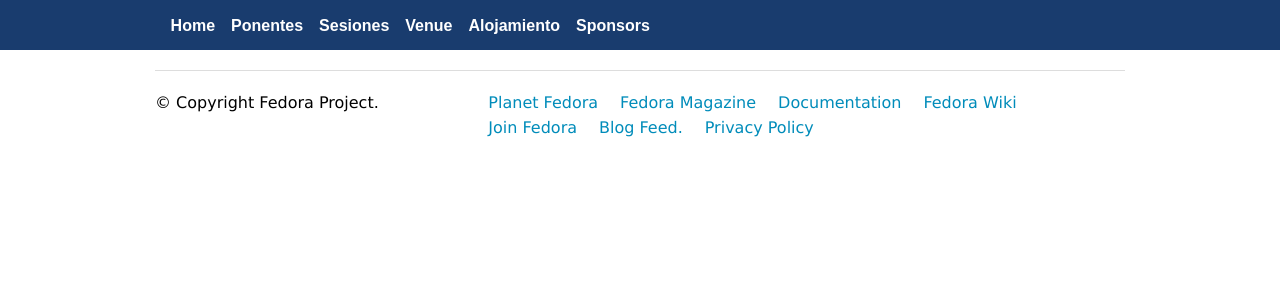
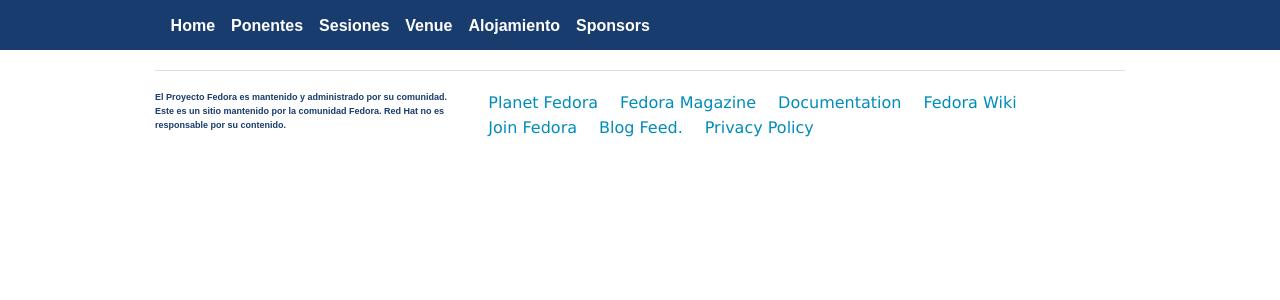
Before and after one commit to echevemaster/fudcon, a Flask app: page / in a window 1280 px wide. Shown: the part 107-407 px from the top of the page. Run offline with Flask 2, Linux system fonts and the light colour scheme; data that the repository does not hold is empty.

Commit message:
Fedora disclaimer

```diff
--- a/fudcon/static/css/custom.css
+++ b/fudcon/static/css/custom.css
@@ -93,3 +93,10 @@ footer {
 display:block;
 bottom: 0;
 }
+
+.disclaimer {
+font-family: 'Liberation Sans', sans-serif;
+font-size:9px;
+font-weight:bolder;
+color:#193C6E;
+}
--- a/fudcon/templates/footer.html
+++ b/fudcon/templates/footer.html
@@ -3,7 +3,7 @@
         <hr>
         <div class="row">
             <div class="large-4 columns">
-                <p>© Copyright Fedora Project.</p>
+                <p class="disclaimer">El Proyecto Fedora es mantenido y administrado por su comunidad. Este es un sitio mantenido por la comunidad Fedora. Red Hat no es responsable por su contenido.</p>
             </div>
             <div class="large-8 columns">
                 <ul class="inline-list right">
```
